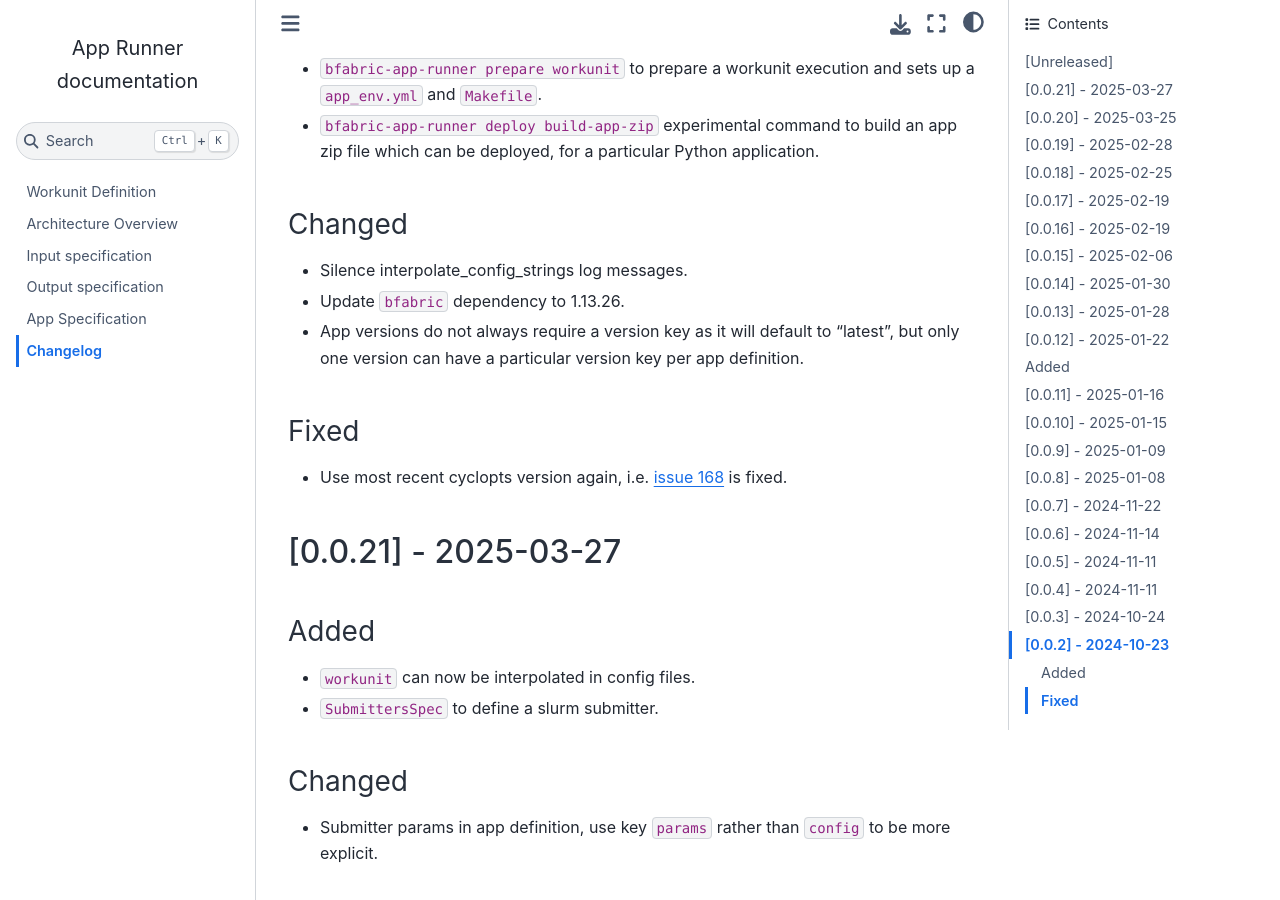
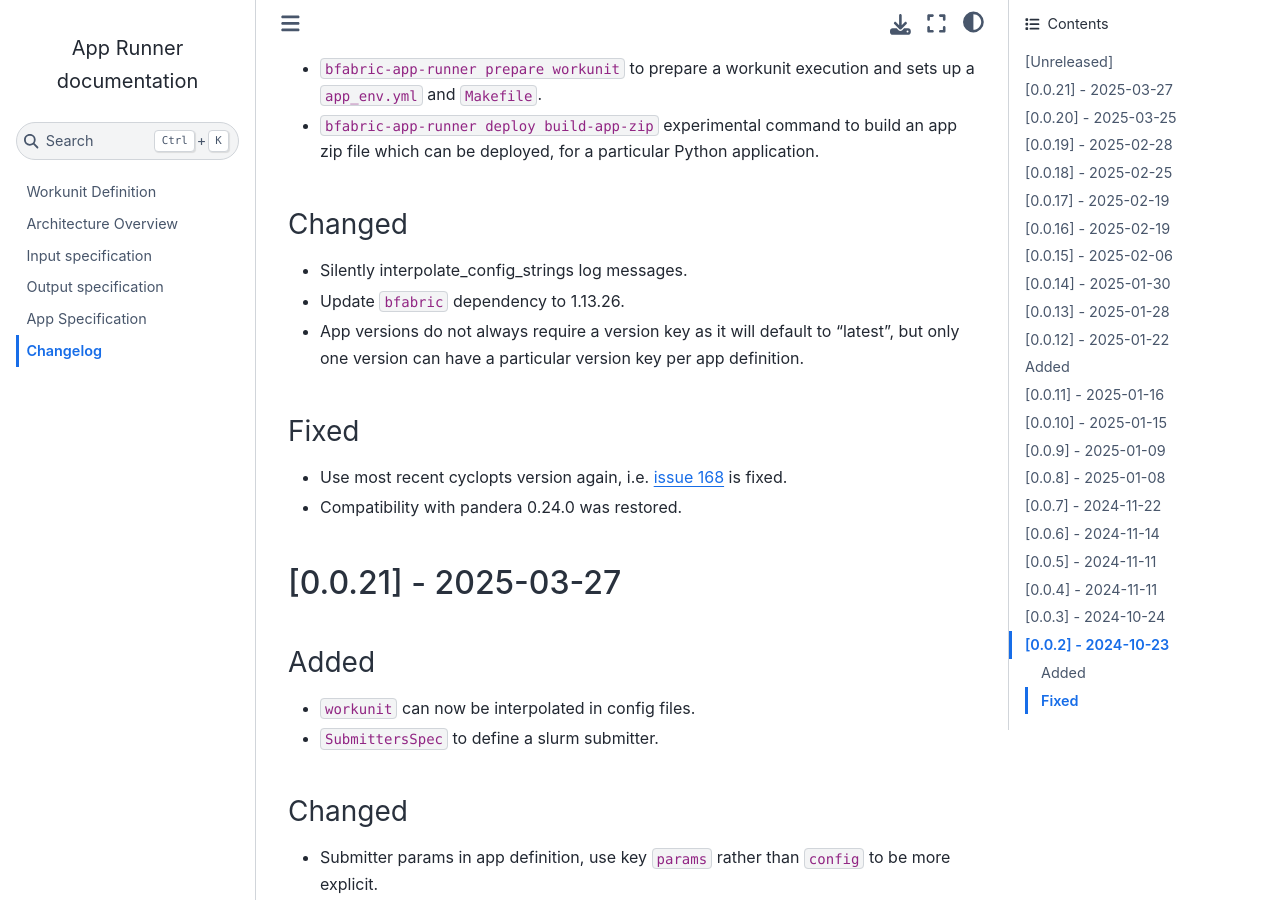
Before and after one commit to fgcz/bfabricPy, a Sphinx documentation site: the page built from bfabric_app_runner/docs/changelog.md, in a window 1280 px wide and 900 px high, scrolled down 568 px. Built offline with Sphinx 7.4.7 and the Sphinx Book theme 1.1.4, drawn with Linux system fonts in a browser that asks for light colours.

Commit message:
fix changelog

```diff
--- a/bfabric_app_runner/docs/changelog.md
+++ b/bfabric_app_runner/docs/changelog.md
@@ -20,7 +20,7 @@ The format is based on [Keep a Changelog](https://keepachangelog.com/en/1.1.0/).
 
 ### Changed
 
-- Silence interpolate_config_strings log messages.
+- Silently interpolate_config_strings log messages.
 - Update `bfabric` dependency to 1.13.26.
 - App versions do not always require a version key as it will default to "latest", but only one version can have a
     particular version key per app definition.
@@ -28,6 +28,7 @@ The format is based on [Keep a Changelog](https://keepachangelog.com/en/1.1.0/).
 ### Fixed
 
 - Use most recent cyclopts version again, i.e. [issue 168](https://github.com/fgcz/bfabricPy/issues/168) is fixed.
+- Compatibility with pandera 0.24.0 was restored.
 
 ## \[0.0.21\] - 2025-03-27
 
```
Also changed, not shown: bfabric/docs/changelog.md.
